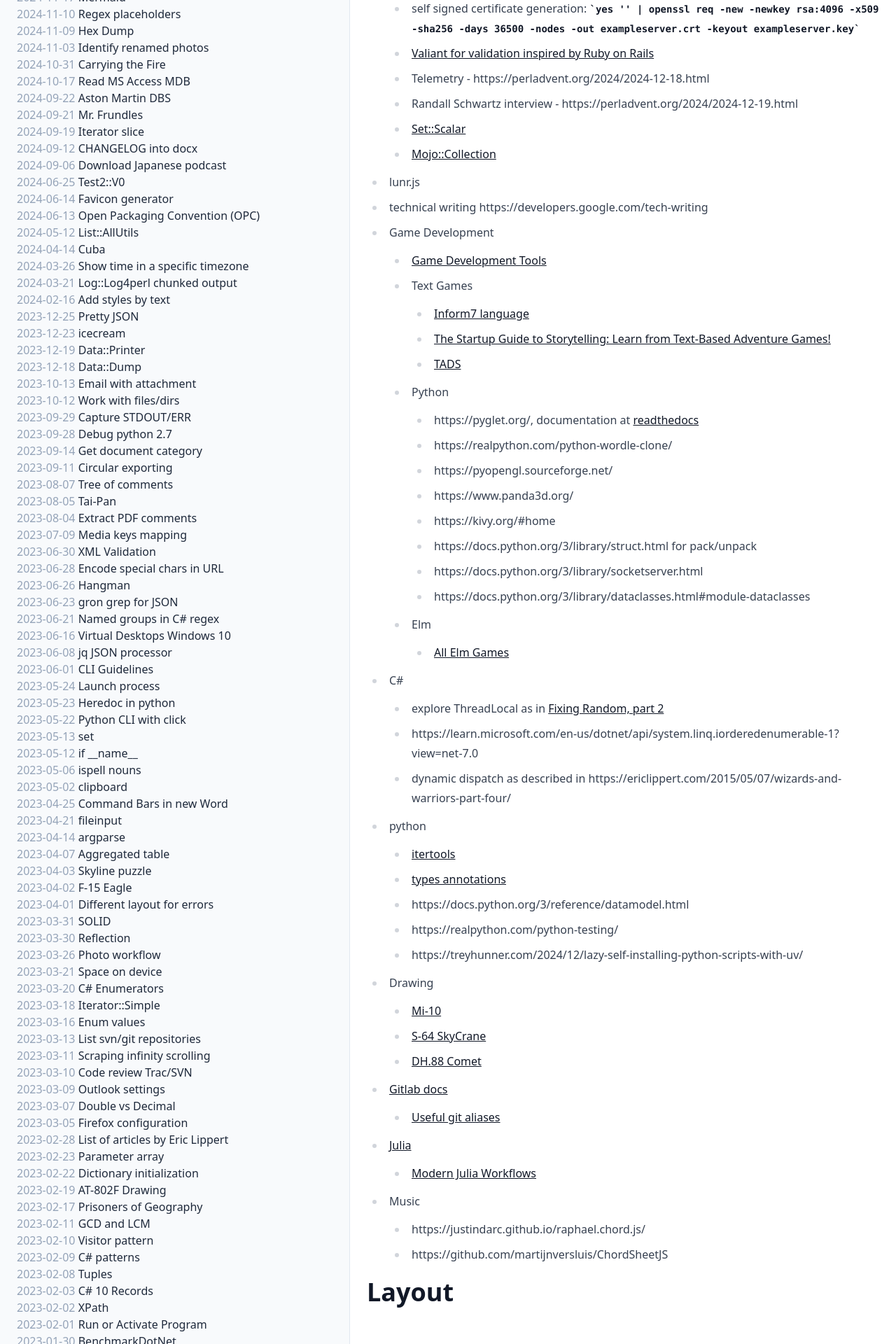
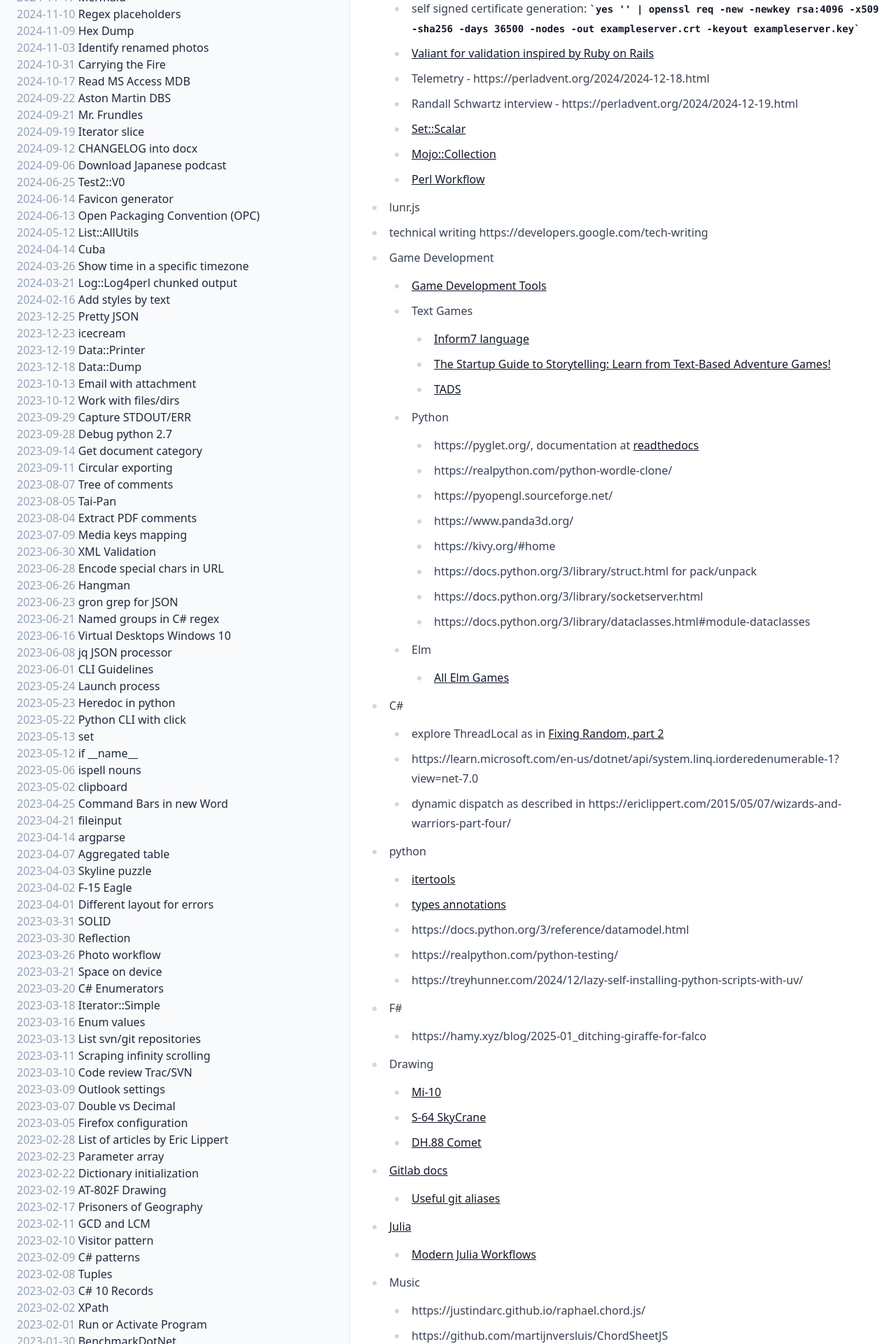
Before and after one commit to bvr/bvr.github.io, a Jekyll site: the page built from notes.md, in a window 1280 px wide. Shown: the part 486-2406 px from the top of the page at 70% size. Built offline with Jekyll 4.4.1, drawn with Linux system fonts in a browser that asks for light colours; our own code applies the rules of GitHub Pages for plain Markdown files; part of the change alters nothing that is shown.

Commit message:
Perl workflow link

```diff
--- a/notes.md
+++ b/notes.md
@@ -17,6 +17,7 @@
    - Randall Schwartz interview - https://perladvent.org/2024/2024-12-19.html
    - [Set::Scalar](https://metacpan.org/pod/Set::Scalar)
    - [Mojo::Collection](https://metacpan.org/pod/Mojo::Collection)
+   - [Perl Workflow](https://github.com/perl-workflow/perl-workflow/tree/master/eg/ticket)
  - lunr.js
  - technical writing https://developers.google.com/tech-writing
  - Game Development
@@ -46,6 +47,8 @@
    - https://docs.python.org/3/reference/datamodel.html
    - https://realpython.com/python-testing/
    - https://treyhunner.com/2024/12/lazy-self-installing-python-scripts-with-uv/
+ - F#
+   - https://hamy.xyz/blog/2025-01_ditching-giraffe-for-falco
  - Drawing
    - [Mi-10](https://en.wikipedia.org/wiki/Mil_Mi-10)
    - [S-64 SkyCrane](https://cs.wikipedia.org/wiki/Sikorsky_S-64_Skycrane)
```
